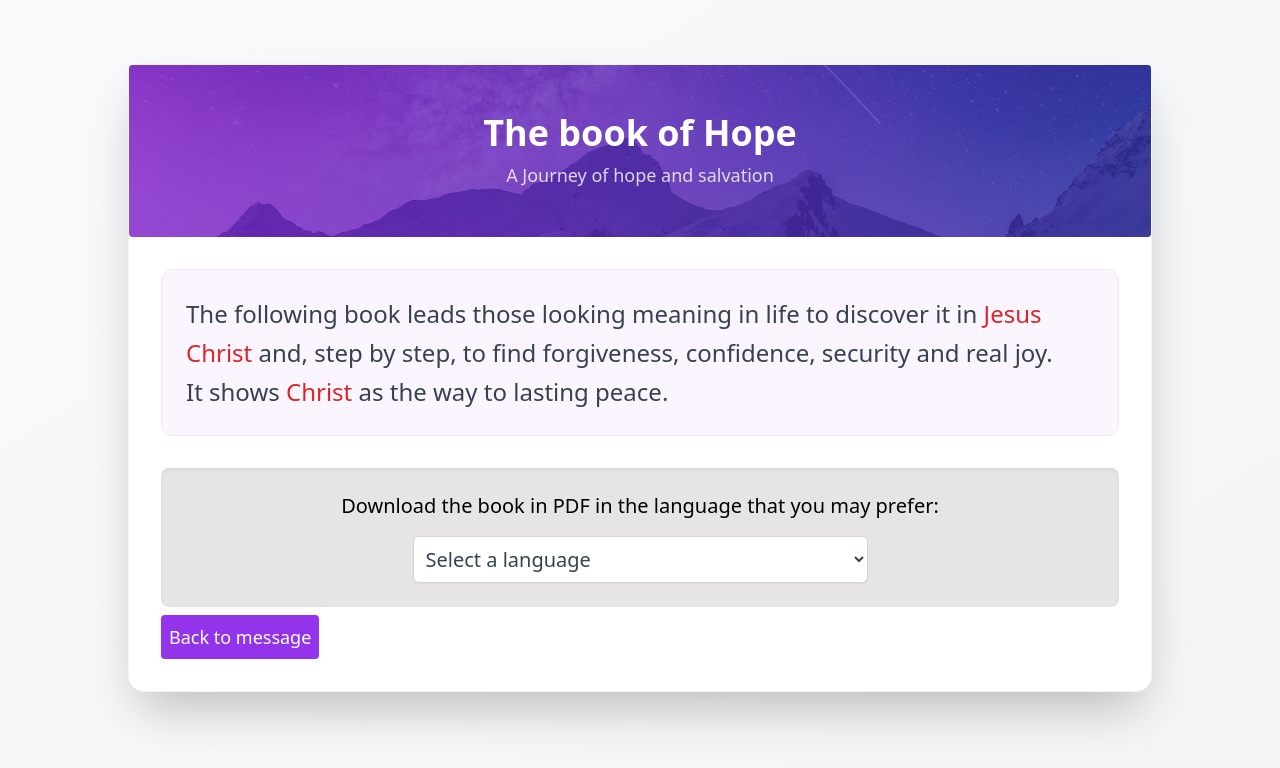
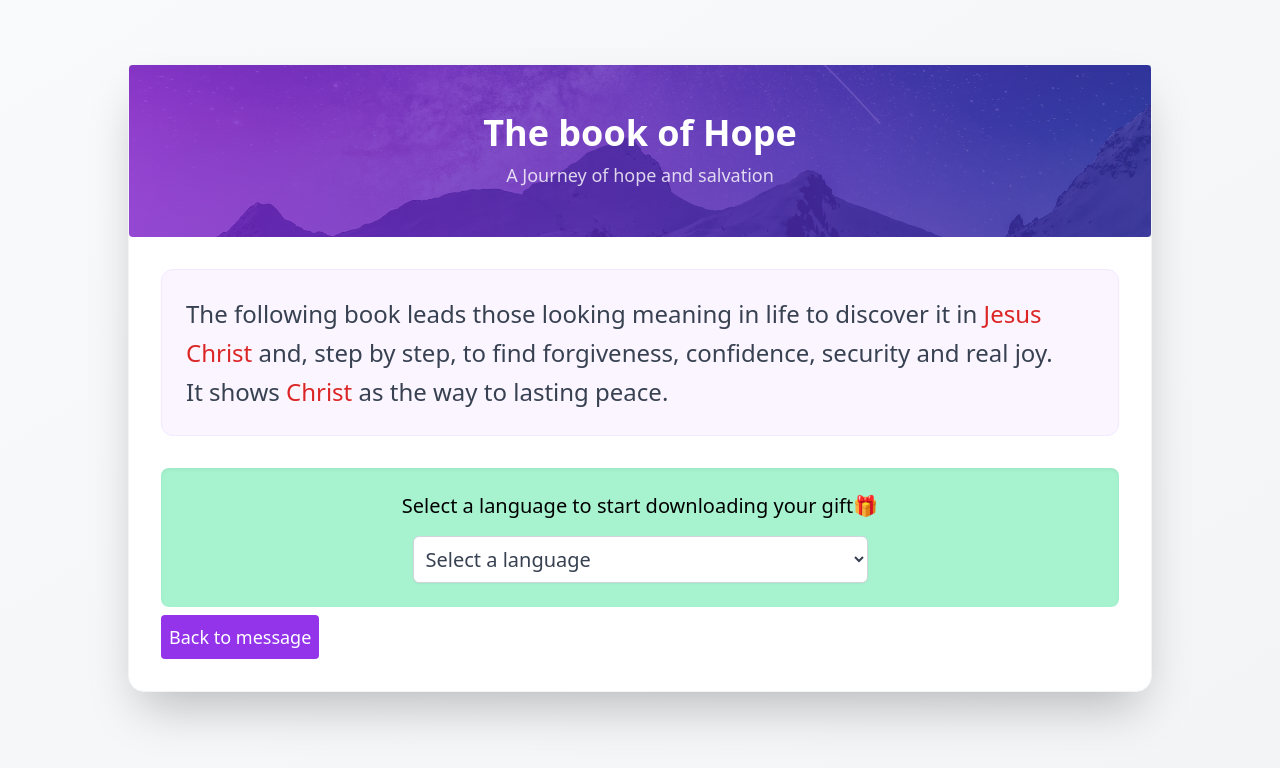
Before and after one commit to daniellizarazoo/living-with-purpose, a React (Vite) app: page / in a window 1280 px wide. Both pictures are taken after a click on the button "We have a special gift for you. Click here!". Shown: the top 768 px of the page. Built offline with nearby package versions, Linux system fonts and the light colour scheme.

Commit message:
Changed download message

```diff
--- a/src/pages/Book.jsx
+++ b/src/pages/Book.jsx
@@ -27,7 +27,7 @@ export default function Book ({clickedBack}) {
             };
             const url = fileUrls[selectedLanguage];
             if (url){
-                setNotification("Wait a little. Your gift is being downloaded.")
+                setNotification("Please wait. Your gift is downloading.")
                 const link = document.createElement("a");
                 link.href = url;
                 link.download = `${selectedLanguage}-SC.pdf`;
@@ -79,8 +79,8 @@ export default function Book ({clickedBack}) {
                 <BookDescription/>
                 </div>
 
-                <div className="text-xl bg-stone-200 p-6 rounded-lg flex flex-col items-center justify-center text-center shadow-inner mt-6">
-                    <p className="text-xl mb-4 font-medium">Download the book in PDF in the language that you may prefer:</p>
+                <div className="text-xl bg-emerald-200 p-6 rounded-lg flex flex-col items-center justify-center text-center shadow-inner mt-6">
+                    <p className="text-xl mb-4 font-medium">Select a language to start downloading your gift🎁</p>
                     <select
                         value={language}
                         onChange={handleLanguageChange}
```
